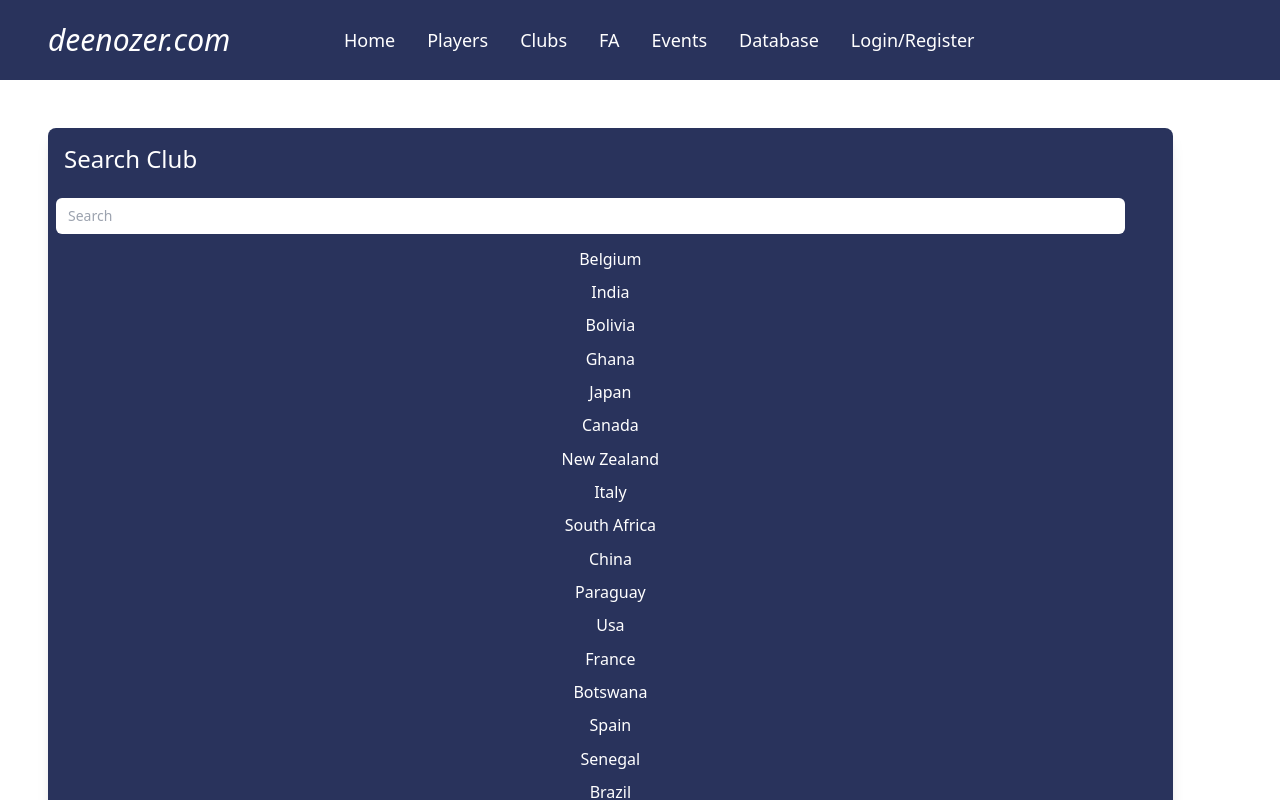
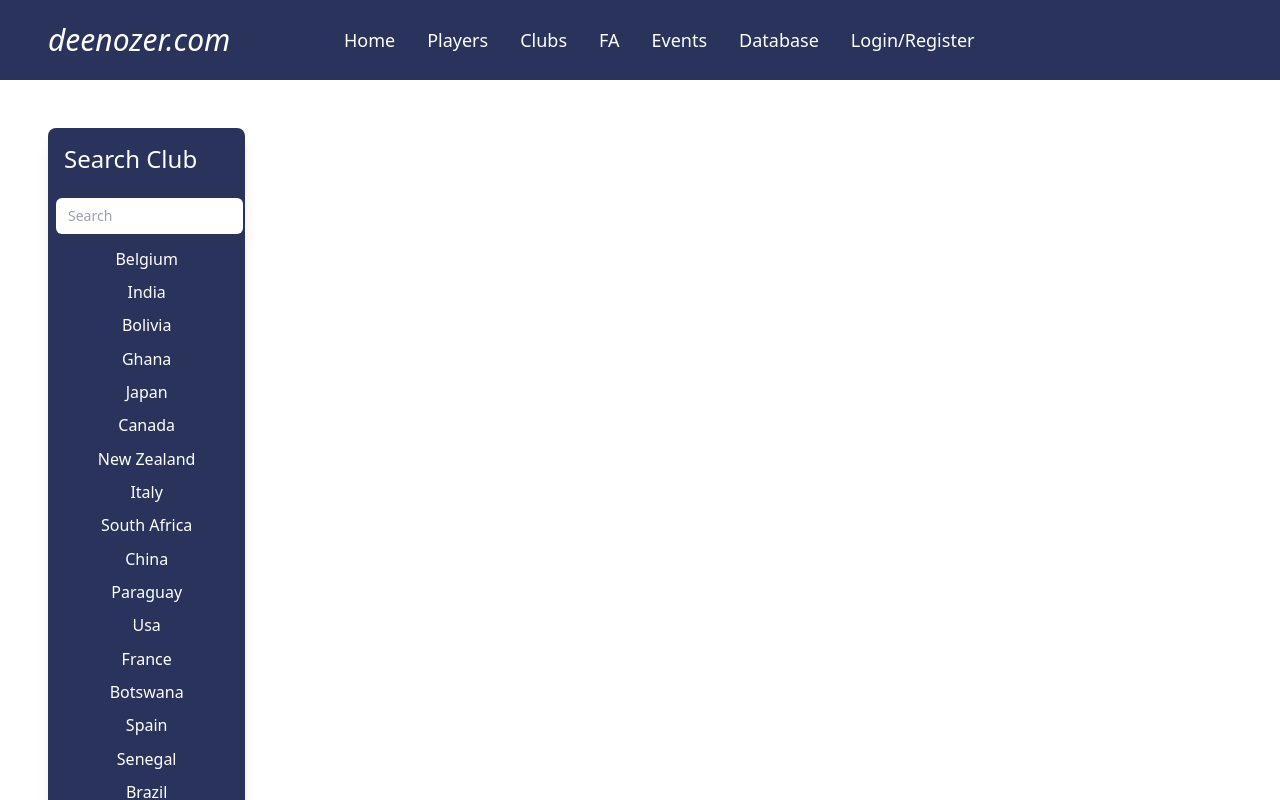
Before and after one commit to Deen-Joseph/deenozer_next, a Next.js app: page /clubs in a window 1280 px wide. Shown: the top 800 px of the page. Built offline with nearby package versions, Linux system fonts and the light colour scheme.

Commit message:
minor fix

```diff
--- a/src/components/common/search/Search.js
+++ b/src/components/common/search/Search.js
@@ -54,7 +54,8 @@ const SearchBar = () => {
           })
           .map((country, index) => {
             return (
-              <tbody key={index}>
+              <table key={index}>
+              <tbody >
                 <tr>
                   <td>
                     <button>
@@ -63,6 +64,7 @@ const SearchBar = () => {
                     </td>
                 </tr>
               </tbody>
+              </table>
             );
           })}
       </div>
--- a/src/pages/clubs/index.jsx
+++ b/src/pages/clubs/index.jsx
@@ -8,7 +8,7 @@ const Clubs = () => {
       <div class="m-12">
         <div class="flex flex-wrap gap-10">
           <div
-            className={`w-1/6 soup flex-wrap rounded-lg shadow-lg ${style.soup}`}
+            className={`w-1/6 soup flex-wrap rounded-lg shadow-lg ${style.colorCont}`}
           >
             <div className={`${style.searchFont} text-2xl flex items-center justify-between leading-tight p-2 md:p-4`}>
             <p >Search Club</p>
@@ -82,7 +82,7 @@ const Clubs = () => {
                     </table>
                   </div>
 
-                  <div class="w-full lg:w-3/5 pl-2">
+                  <div class="w-full lg:w-3/5 pl-2 ">
                     <p class="text-lg font-bold mb-2">About</p>
                     <p class="text-md  text-justify text-md">
                       Manchester United Football Club, commonly referred to as
--- a/src/pages/players/index.jsx
+++ b/src/pages/players/index.jsx
@@ -30,7 +30,7 @@ const Players = () => {
     <div class="m-12">
       <div class="flex flex-wrap gap-10">
         <div
-          className={`w-1/6 soup flex-wrap rounded-lg shadow-lg ${style.soup}`}
+          className={`w-1/6 soup flex-wrap rounded-lg shadow-lg ${style.colorCont} `}
         >
           <div className={`${style.searchFont} text-2xl flex items-center justify-between leading-tight p-2 md:p-4`}>
             <p >Search Players</p>
--- a/src/styles/Clubs.module.css
+++ b/src/styles/Clubs.module.css
@@ -71,7 +71,7 @@
   background-color:#29335c ;
   border-radius: 10px;
 }
-.soup {
+.colorCont {
   background-color:#29335c ;
 }
 .searchFont{
--- a/src/styles/Players.module.css
+++ b/src/styles/Players.module.css
@@ -6,7 +6,7 @@
   background-color:#29335c ;
   border-radius: 10px;
 }
-.soup {
+.colorCont {
   background-color:#29335c ;
 }
 .searchFont{
```
